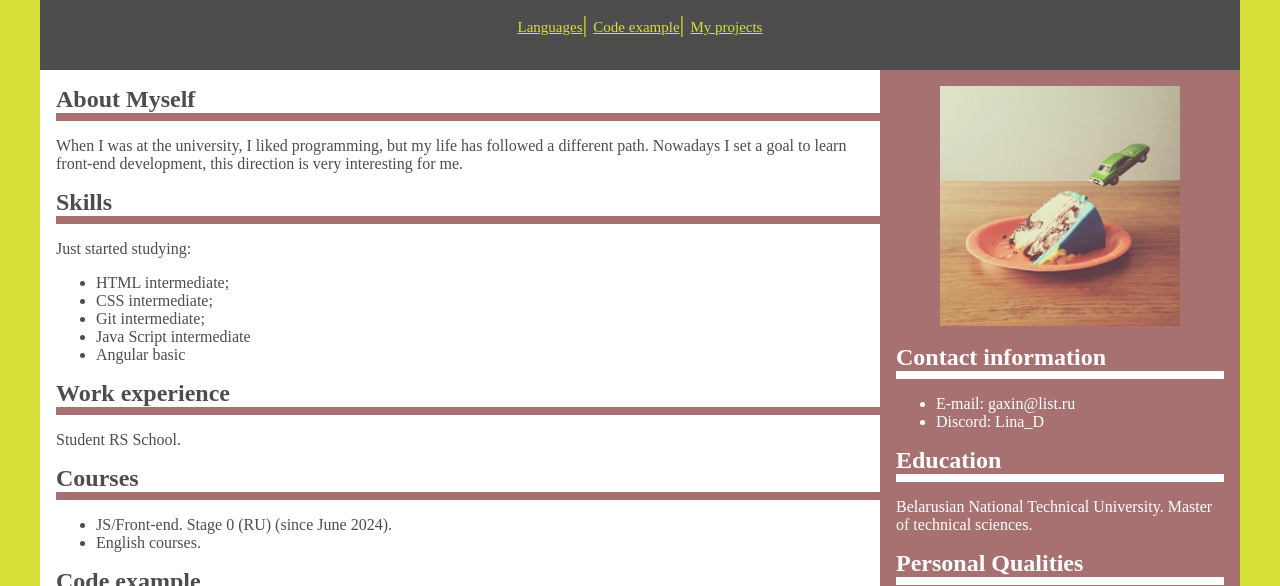
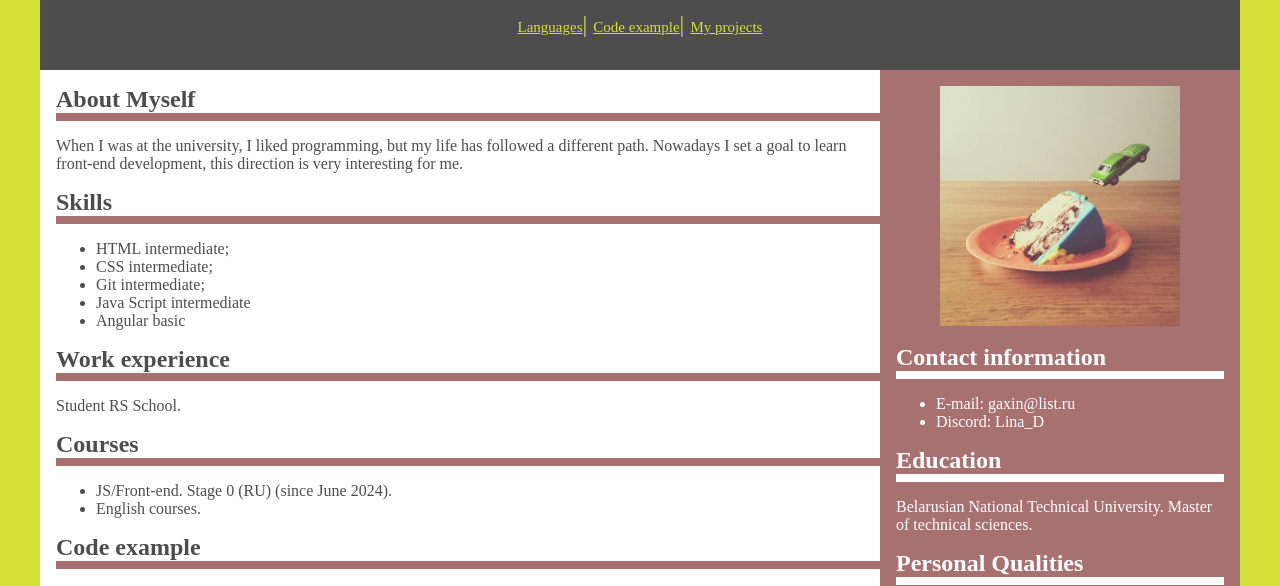
Before and after one commit to HalinaD/rsschool-cv, a plain HTML site: page index.html in a window 1280 px wide. Shown: the part 164-750 px from the top of the page. Drawn offline with Linux system fonts and the light colour scheme.

Commit message:
refactor: correct text

```diff
--- a/index.html
+++ b/index.html
@@ -23,7 +23,6 @@
   Nowadays I set a goal to learn front-end development, this direction is very interesting for me.</p></pre-line>
   <h2>Skills</h2>
   <div class="line"></div>
-  <p>Just started studying:</p>
   <ul>
     <li>HTML intermediate;</li>
     <li>CSS intermediate;</li>
```
Also changed, not shown: 1 other file.
